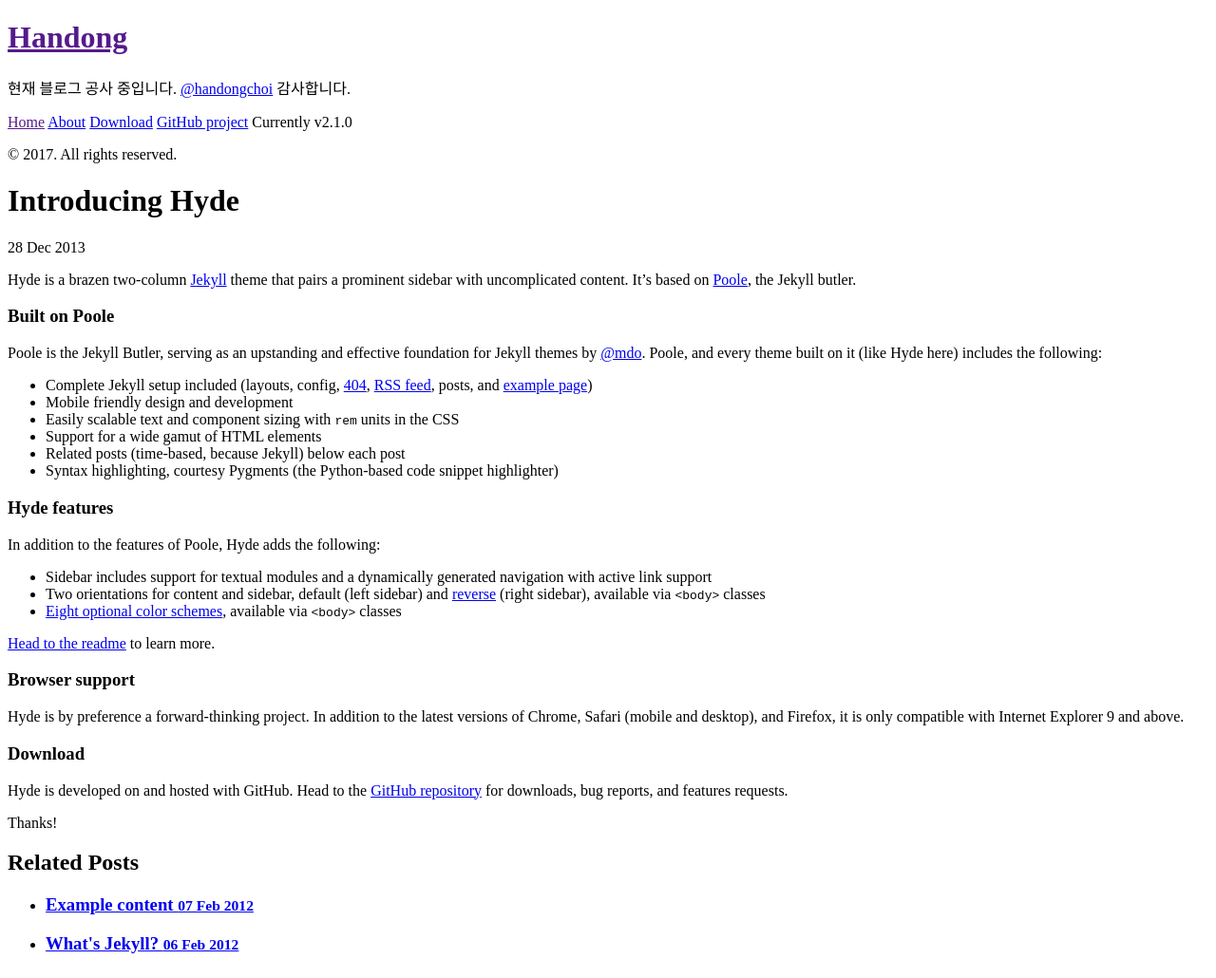
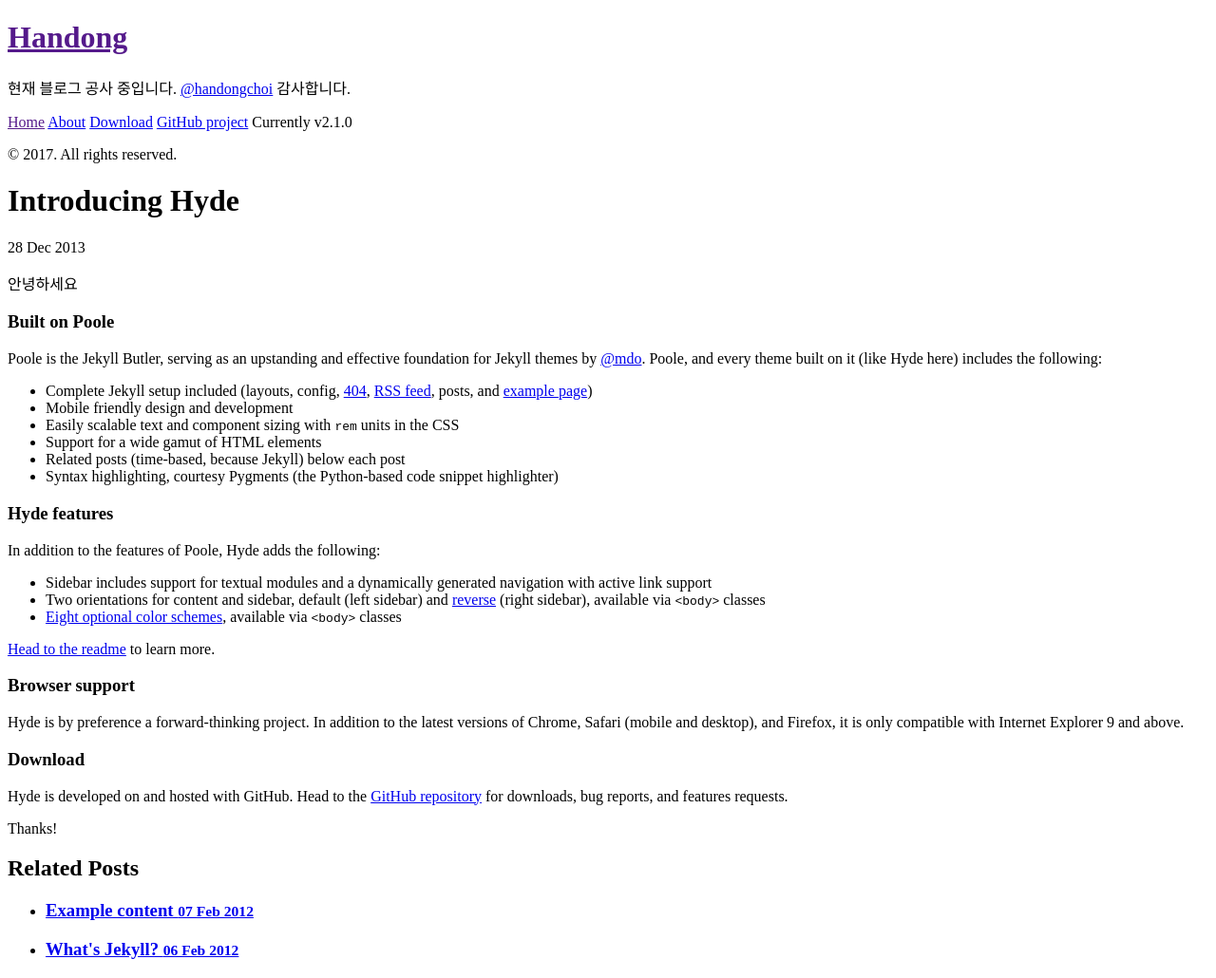
Before and after one commit to henrychoi7/henrychoi7.github.io, a Jekyll site: the page built from _posts/2013-12-28-introducing-hyde.md, in a window 1280 px wide. Shown: the whole page at 95% size. Built offline with Jekyll 4.4.1, drawn with Linux system fonts in a browser that asks for light colours.

```diff
--- a/_posts/2013-12-28-introducing-hyde.md
+++ b/_posts/2013-12-28-introducing-hyde.md
@@ -3,7 +3,7 @@ layout: post
 title: Introducing Hyde
 ---
 
-Hyde is a brazen two-column [Jekyll](http://jekyllrb.com) theme that pairs a prominent sidebar with uncomplicated content. It's based on [Poole](http://getpoole.com), the Jekyll butler.
+안녕하세요
 
 ### Built on Poole
 
```
